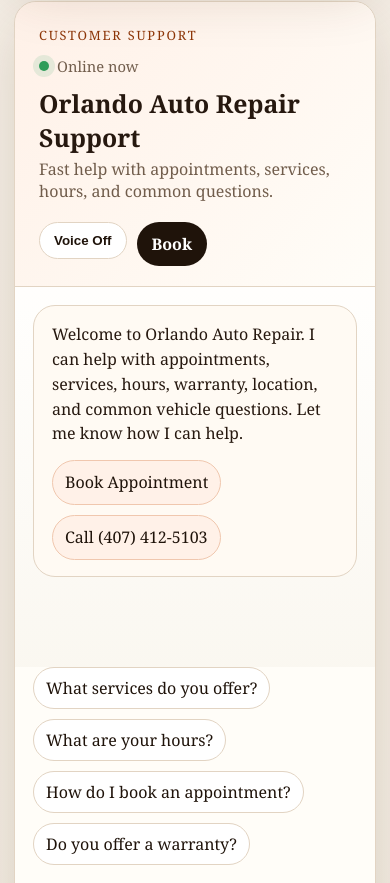
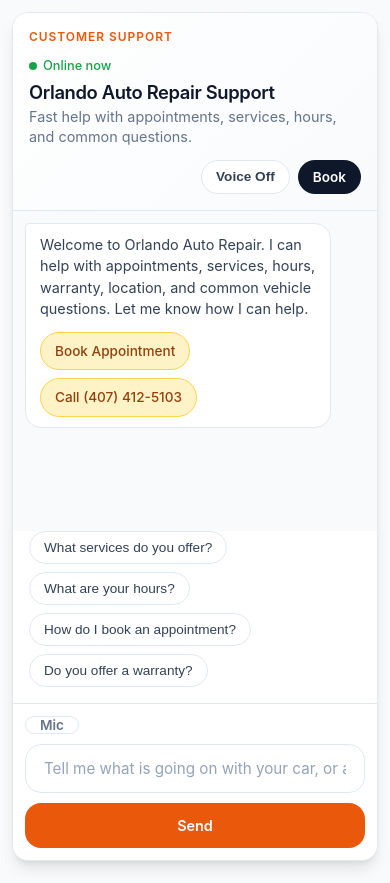
Before and after one commit to Talhayasin121/Demo_for_chatbot, a website: page index.html in a window 390 px wide. Shown: the part 1131-2014 px from the top of the page. Drawn offline with Linux system fonts and the light colour scheme; no server answers.

Commit message:
Modernize chatbot UI with contemporary design

```diff
--- a/styles.css
+++ b/styles.css
@@ -1,14 +1,22 @@
 :root {
-  --bg: #f5efe7;
-  --panel: #fffdf8;
-  --panel-strong: #1f130a;
-  --text: #26180f;
-  --muted: #715d4c;
-  --border: #e2d4c3;
-  --accent: #cc5a18;
-  --accent-strong: #8e3608;
-  --accent-soft: #fff1e8;
-  --shadow: 0 22px 55px rgba(68, 40, 16, 0.15);
+  --chat-bg: #f8fafc;
+  --chat-surface: #ffffff;
+  --chat-surface-hover: #f1f5f9;
+  --chat-primary: #0f172a;
+  --chat-primary-hover: #1e293b;
+  --chat-accent: #ea580c;
+  --chat-accent-hover: #c2410c;
+  --chat-text: #334155;
+  --chat-text-light: #64748b;
+  --chat-text-muted: #94a3b8;
+  --chat-border: #e2e8f0;
+  --chat-border-light: #f1f5f9;
+  --chat-shadow: 0 4px 6px -1px rgba(0, 0, 0, 0.1), 0 2px 4px -2px rgba(0, 0, 0, 0.1);
+  --chat-shadow-lg: 0 10px 15px -3px rgba(0, 0, 0, 0.1), 0 4px 6px -4px rgba(0, 0, 0, 0.1);
+  --chat-radius: 16px;
+  --chat-radius-sm: 12px;
+  --chat-radius-lg: 24px;
+  --chat-font: -apple-system, BlinkMacSystemFont, 'Segoe UI', Roboto, 'Helvetica Neue', Arial, sans-serif;
 }
 
 * {
@@ -17,11 +25,9 @@
 
 body {
   margin: 0;
-  font-family: Georgia, "Times New Roman", serif;
-  color: var(--text);
-  background:
-    radial-gradient(circle at top left, rgba(204, 90, 24, 0.12), transparent 30%),
-    linear-gradient(180deg, #f7f1e9 0%, #f3ece2 100%);
+  font-family: var(--chat-font);
+  color: var(--chat-text);
+  background: var(--chat-bg);
 }
 
 .embed-page {
@@ -46,7 +52,7 @@
 }
 
 .embed-page .chatbot__messages {
-  min-height: calc(100vh - 250px);
+  min-height: calc(100vh - 200px);
   max-height: none;
 }
 
@@ -66,11 +72,11 @@
 
 .hero__card,
 .hero__notes {
-  background: rgba(255, 253, 248, 0.82);
+  background: rgba(255, 255, 255, 0.9);
   backdrop-filter: blur(8px);
-  border: 1px solid rgba(226, 212, 195, 0.9);
-  border-radius: 28px;
-  box-shadow: var(--shadow);
+  border: 1px solid var(--chat-border);
+  border-radius: var(--chat-radius-lg);
+  box-shadow: var(--chat-shadow);
 }
 
 .hero__card {
@@ -80,23 +86,24 @@
 .hero__eyebrow,
 .chatbot__eyebrow {
   margin: 0 0 10px;
-  color: var(--accent-strong);
-  font-size: 0.8rem;
-  letter-spacing: 0.14em;
+  color: var(--chat-accent);
+  font-size: 0.75rem;
+  font-weight: 600;
+  letter-spacing: 0.08em;
   text-transform: uppercase;
 }
 
 .hero__title {
   margin: 0 0 12px;
   font-size: clamp(2rem, 4vw, 4.5rem);
-  line-height: 0.95;
+  line-height: 1.1;
 }
 
 .hero__copy,
 .hero__notes p {
   margin: 0 0 14px;
-  color: var(--muted);
-  font-size: 1.03rem;
+  color: var(--chat-text-light);
+  font-size: 1.05rem;
   line-height: 1.6;
 }
 
@@ -110,10 +117,11 @@
 .hero__tag {
   padding: 10px 14px;
   border-radius: 999px;
-  background: var(--accent-soft);
-  border: 1px solid #f2cdb6;
-  color: var(--accent-strong);
-  font-size: 0.92rem;
+  background: #fff7ed;
+  border: 1px solid #fed7aa;
+  color: var(--chat-accent-hover);
+  font-size: 0.9rem;
+  font-weight: 500;
 }
 
 .hero__notes {
@@ -123,13 +131,13 @@
 .hero__notes h2 {
   margin-top: 0;
   margin-bottom: 12px;
-  font-size: 1.5rem;
+  font-size: 1.4rem;
 }
 
 .hero__notes ul {
   margin: 0;
   padding-left: 18px;
-  color: var(--muted);
+  color: var(--chat-text-light);
   line-height: 1.7;
 }
 
@@ -143,55 +151,75 @@
 }
 
 .chatbot {
-  background: var(--panel);
-  border: 1px solid var(--border);
-  border-radius: 28px;
-  box-shadow: var(--shadow);
+  background: var(--chat-surface);
+  border: 1px solid var(--chat-border);
+  border-radius: var(--chat-radius-lg);
+  box-shadow: var(--chat-shadow-lg);
   overflow: hidden;
+  font-family: var(--chat-font);
 }
 
 .chatbot__header {
   display: flex;
   justify-content: space-between;
-  gap: 20px;
-  padding: 24px 24px 20px;
-  background:
-    linear-gradient(135deg, rgba(255, 241, 232, 0.98), rgba(255, 253, 248, 0.92)),
-    linear-gradient(90deg, rgba(204, 90, 24, 0.12), transparent);
-  border-bottom: 1px solid var(--border);
+  align-items: flex-start;
+  gap: 16px;
+  padding: 20px 24px 18px;
+  background: linear-gradient(135deg, #ffffff 0%, #f8fafc 100%);
+  border-bottom: 1px solid var(--chat-border);
+}
+
+.chatbot__header > div:first-child {
+  flex: 1;
+  min-width: 0;
 }
 
 .chatbot__header-actions {
   display: flex;
-  gap: 10px;
-  align-items: flex-start;
+  gap: 8px;
+  flex-shrink: 0;
 }
 
 .chatbot__presence {
   display: inline-flex;
   align-items: center;
-  gap: 8px;
-  margin-bottom: 10px;
-  color: var(--muted);
-  font-size: 0.92rem;
+  gap: 6px;
+  margin-bottom: 8px;
+  color: #16a34a;
+  font-size: 0.8rem;
+  font-weight: 500;
 }
 
 .chatbot__presence-dot {
-  width: 10px;
-  height: 10px;
+  width: 8px;
+  height: 8px;
   border-radius: 999px;
-  background: #2f9d59;
-  box-shadow: 0 0 0 6px rgba(47, 157, 89, 0.12);
+  background: #16a34a;
+  animation: chatPulse 2s infinite;
+}
+
+@keyframes chatPulse {
+  0%, 100% {
+    box-shadow: 0 0 0 0 rgba(22, 163, 74, 0.4);
+  }
+  50% {
+    box-shadow: 0 0 0 6px rgba(22, 163, 74, 0);
+  }
 }
 
 .chatbot__title {
   margin: 0 0 4px;
-  font-size: 1.55rem;
+  font-size: 1.35rem;
+  font-weight: 600;
+  color: var(--chat-primary);
+  letter-spacing: -0.02em;
 }
 
 .chatbot__subtitle {
   margin: 0;
-  color: var(--muted);
+  color: var(--chat-text-light);
+  font-size: 0.9rem;
+  line-height: 1.4;
 }
 
 .chatbot__header-link,
@@ -203,43 +231,66 @@
 
 .chatbot__header-link,
 .chatbot__toggle {
-  align-self: start;
-  padding: 10px 14px;
+  display: inline-flex;
+  align-items: center;
+  padding: 8px 14px;
   border-radius: 999px;
+  font-size: 0.85rem;
   font-weight: 600;
   border: 1px solid transparent;
+  transition: all 0.2s ease;
 }
 
 .chatbot__header-link {
-  background: var(--panel-strong);
+  background: var(--chat-primary);
   color: #fff;
 }
 
+.chatbot__header-link:hover {
+  background: var(--chat-primary-hover);
+  transform: translateY(-1px);
+}
+
 .chatbot__toggle {
-  background: #fff;
-  color: var(--panel-strong);
-  border-color: var(--border);
+  background: var(--chat-surface);
+  color: var(--chat-text);
+  border-color: var(--chat-border);
   cursor: pointer;
 }
 
+.chatbot__toggle:hover {
+  background: var(--chat-surface-hover);
+}
+
 .chatbot__toggle--active {
-  background: var(--accent-soft);
-  border-color: #f0c7ae;
-  color: var(--accent-strong);
+  background: #fef3c7;
+  border-color: #fcd34d;
+  color: #92400e;
 }
 
 .chatbot__messages {
-  min-height: 420px;
-  max-height: 520px;
-  padding: 18px;
+  min-height: 400px;
+  max-height: 500px;
+  padding: 16px;
   overflow-y: auto;
-  background:
-    linear-gradient(180deg, rgba(255, 255, 255, 0.68), rgba(250, 247, 240, 0.92));
+  background: #f8fafc;
 }
 
 .chatbot__message {
   display: flex;
-  margin-bottom: 14px;
+  margin-bottom: 12px;
+  animation: chatSlideIn 0.3s ease;
+}
+
+@keyframes chatSlideIn {
+  from {
+    opacity: 0;
+    transform: translateY(10px);
+  }
+  to {
+    opacity: 1;
+    transform: translateY(0);
+  }
 }
 
 .chatbot__message--user {
@@ -247,21 +298,25 @@
 }
 
 .chatbot__bubble {
-  max-width: min(86%, 720px);
-  padding: 16px 18px;
-  border-radius: 22px;
-  border: 1px solid var(--border);
-  line-height: 1.55;
+  max-width: 80%;
+  padding: 12px 16px;
+  border-radius: var(--chat-radius);
+  border: 1px solid var(--chat-border);
+  line-height: 1.5;
+  font-size: 0.95rem;
 }
 
 .chatbot__message--assistant .chatbot__bubble {
-  background: #fffaf3;
+  background: var(--chat-surface);
+  border-radius: var(--chat-radius);
+  border-top-left-radius: 4px;
 }
 
 .chatbot__message--user .chatbot__bubble {
-  background: linear-gradient(135deg, #2d1a0d, #4e2c16);
+  background: var(--chat-primary);
   color: #fff;
-  border-color: transparent;
+  border-color: var(--chat-primary);
+  border-top-right-radius: 4px;
 }
 
 .chatbot__bubble p {
@@ -270,138 +325,192 @@
 
 .chatbot__stream {
   white-space: pre-wrap;
+  word-break: break-word;
 }
 
 .chatbot__thinking {
   display: flex;
-  gap: 7px;
+  gap: 5px;
   align-items: center;
 }
 
 .chatbot__thinking-dot {
-  width: 9px;
-  height: 9px;
+  width: 7px;
+  height: 7px;
   border-radius: 999px;
-  background: var(--accent);
-  opacity: 0.35;
-  animation: chatbotPulse 1.1s infinite ease-in-out;
+  background: var(--chat-accent);
+  animation: chatBounce 1.4s infinite ease-in-out both;
+}
+
+.chatbot__thinking-dot:nth-child(1) {
+  animation-delay: -0.32s;
 }
 
 .chatbot__thinking-dot:nth-child(2) {
-  animation-delay: 0.15s;
+  animation-delay: -0.16s;
 }
 
-.chatbot__thinking-dot:nth-child(3) {
-  animation-delay: 0.3s;
+@keyframes chatBounce {
+  0%, 80%, 100% {
+    transform: scale(0.8);
+    opacity: 0.5;
+  }
+  40% {
+    transform: scale(1);
+    opacity: 1;
+  }
 }
 
 .chatbot__status {
-  margin-top: 10px;
-  color: var(--muted);
-  font-size: 0.94rem;
+  margin-top: 8px;
+  color: var(--chat-text-muted);
+  font-size: 0.85rem;
 }
 
 .chatbot__citations,
 .chatbot__actions {
   display: flex;
   flex-wrap: wrap;
-  gap: 10px;
-  margin-top: 14px;
+  gap: 8px;
+  margin-top: 12px;
 }
 
 .chatbot__citation,
 .chatbot__action,
 .chatbot__chip {
+  display: inline-flex;
+  align-items: center;
+  padding: 8px 14px;
   border-radius: 999px;
-  padding: 9px 12px;
-  border: 1px solid var(--border);
-  background: #fff;
-  color: var(--panel-strong);
-  font: inherit;
+  font-size: 0.85rem;
+  font-weight: 500;
+  border: 1px solid var(--chat-border);
+  background: var(--chat-surface);
+  color: var(--chat-text);
   cursor: pointer;
+  transition: all 0.2s ease;
+}
+
+.chatbot__action,
+.chatbot__chip:hover {
+  background: var(--chat-surface-hover);
+  border-color: var(--chat-text-light);
 }
 
 .chatbot__action {
-  background: var(--accent-soft);
-  border-color: #f0c7ae;
+  background: #fef3c7;
+  border-color: #fcd34d;
+  color: #92400e;
+}
+
+.chatbot__action:hover {
+  background: #fde68a;
 }
 
 .chatbot__quick-replies {
   display: flex;
   flex-wrap: wrap;
-  gap: 10px;
-  padding: 0 18px 18px;
+  gap: 8px;
+  padding: 0 16px 16px;
 }
 
 .chatbot__composer {
-  display: grid;
-  grid-template-columns: auto 1fr auto;
-  gap: 12px;
-  padding: 18px;
-  border-top: 1px solid var(--border);
-  background: rgba(252, 247, 241, 0.92);
+  display: flex;
+  gap: 10px;
+  padding: 16px;
+  border-top: 1px solid var(--chat-border);
+  background: var(--chat-surface);
 }
 
 .chatbot__input {
-  width: 100%;
-  padding: 16px 18px;
-  border-radius: 16px;
-  border: 1px solid var(--border);
-  font: inherit;
-  background: #fff;
-  color: var(--text);
+  flex: 1;
+  padding: 14px 18px;
+  border-radius: var(--chat-radius);
+  border: 1px solid var(--chat-border);
+  font-family: var(--chat-font);
+  font-size: 0.95rem;
+  background: var(--chat-surface);
+  color: var(--chat-text);
+  transition: all 0.2s ease;
+  outline: none;
+}
+
+.chatbot__input:focus {
+  border-color: var(--chat-accent);
+  box-shadow: 0 0 0 3px rgba(234, 88, 12, 0.1);
+}
+
+.chatbot__input::placeholder {
+  color: var(--chat-text-muted);
 }
 
 .chatbot__send {
-  border: 0;
-  border-radius: 16px;
-  padding: 0 18px;
-  min-width: 96px;
-  font: inherit;
-  font-weight: 700;
+  display: inline-flex;
+  align-items: center;
+  justify-content: center;
+  padding: 0 20px;
+  border: none;
+  border-radius: var(--chat-radius);
+  font-family: var(--chat-font);
+  font-size: 0.9rem;
+  font-weight: 600;
   color: #fff;
-  background: linear-gradient(135deg, var(--accent), var(--accent-strong));
+  background: var(--chat-accent);
   cursor: pointer;
+  transition: all 0.2s ease;
+}
+
+.chatbot__send:hover {
+  background: var(--chat-accent-hover);
+  transform: translateY(-1px);
+}
+
+.chatbot__send:disabled {
+  opacity: 0.5;
+  cursor: not-allowed;
+  transform: none;
 }
 
 .chatbot__icon-button {
-  border: 1px solid var(--border);
-  border-radius: 16px;
-  padding: 0 16px;
-  min-width: 72px;
-  font: inherit;
-  font-weight: 700;
-  color: var(--panel-strong);
-  background: #fff;
+  display: inline-flex;
+  align-items: center;
+  justify-content: center;
+  padding: 0 14px;
+  border: 1px solid var(--chat-border);
+  border-radius: var(--chat-radius);
+  font-family: var(--chat-font);
+  font-size: 0.85rem;
+  font-weight: 600;
+  color: var(--chat-text-light);
+  background: var(--chat-surface);
   cursor: pointer;
+  transition: all 0.2s ease;
+}
+
+.chatbot__icon-button:hover:not(:disabled) {
+  background: var(--chat-surface-hover);
+  border-color: var(--chat-text-light);
 }
 
 .chatbot__icon-button--active {
+  background: var(--chat-accent);
+  border-color: var(--chat-accent);
   color: #fff;
-  border-color: transparent;
-  background: linear-gradient(135deg, var(--accent), var(--accent-strong));
 }
 
-.chatbot__send:disabled,
-.chatbot__icon-button:disabled,
-.chatbot__chip:disabled,
-.chatbot__toggle:disabled {
-  opacity: 0.55;
+.chatbot__icon-button:disabled {
+  opacity: 0.4;
   cursor: not-allowed;
 }
 
-@keyframes chatbotPulse {
-  0%,
-  80%,
-  100% {
-    transform: translateY(0);
-    opacity: 0.25;
-  }
+.chatbot__chip:disabled {
+  opacity: 0.5;
+  cursor: not-allowed;
+}
 
-  40% {
-    transform: translateY(-2px);
-    opacity: 1;
-  }
+.chatbot__toggle:disabled {
+  opacity: 0.4;
+  cursor: not-allowed;
 }
 
 @media (max-width: 900px) {
@@ -411,42 +520,64 @@
 
   .chatbot__header {
     flex-direction: column;
+  gap: 12px;
   }
 
   .chatbot__header-actions {
-    flex-wrap: wrap;
+    width: 100%;
+    justify-content: flex-end;
   }
 }
 
 @media (max-width: 640px) {
   .page {
-    padding: 20px 14px 40px;
+    padding: 20px 12px 40px;
   }
 
   .hero__card,
   .hero__notes,
   .chatbot {
-    border-radius: 22px;
+    border-radius: var(--chat-radius);
+  }
+
+  .chatbot__header {
+    padding: 16px;
   }
 
   .chatbot__messages {
-    min-height: 380px;
+    min-height: 320px;
+    max-height: 400px;
+    padding: 12px;
   }
 
   .chatbot__composer {
-    grid-template-columns: 1fr 1fr;
+    flex-wrap: wrap;
+    padding: 12px;
   }
 
   .chatbot__input {
-    grid-column: 1 / -1;
+    width: 100%;
+    flex: none;
+    order: 2;
   }
 
-  .chatbot__send,
+  .chatbot__send {
+    width: 100%;
+    order: 3;
+    padding: 14px;
+  }
+
   .chatbot__icon-button {
-    min-height: 52px;
+    order: 1;
   }
 
   .chatbot__bubble {
-    max-width: 100%;
+    max-width: 90%;
+    padding: 10px 14px;
+    font-size: 0.9rem;
+  }
+
+  .chatbot__title {
+    font-size: 1.15rem;
   }
 }
```
Also changed, not shown: widget.js (+27 -17 lines).
